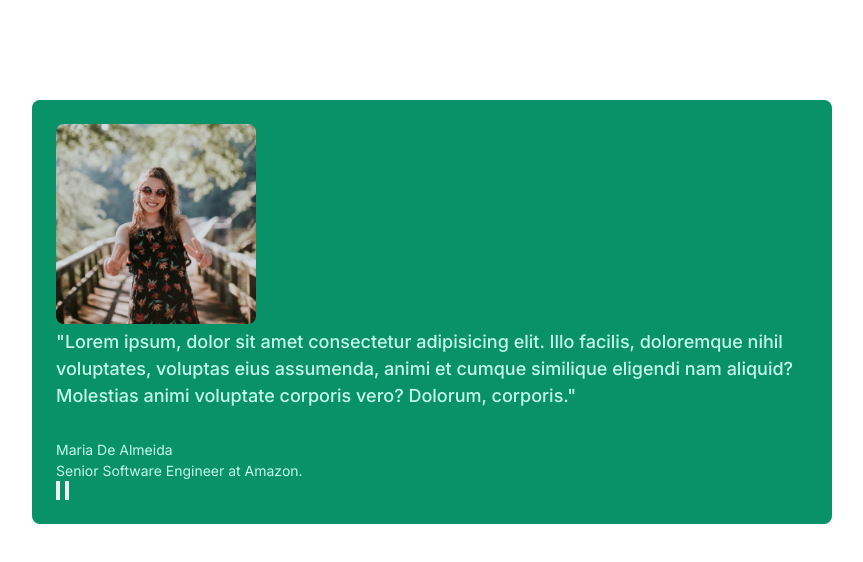
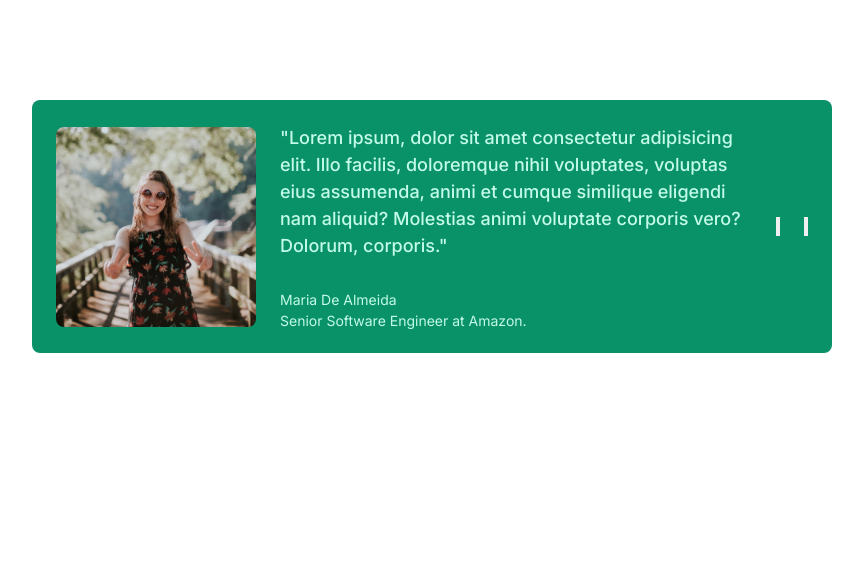
Before and after one commit to ChaitanyaVSH/WebDesign, a plain HTML site: page Components/Carousel/index.html in a window 1280 px wide. Shown: the whole page, without its empty margins (208-1071 px from the left). Drawn offline with Linux system fonts and the light colour scheme; files whose address does not match are found by name.

Commit message:
[COMPONENTS][Carousel] Created layout for the component

```diff
--- a/Components/Carousel/styles.css
+++ b/Components/Carousel/styles.css
@@ -53,6 +53,11 @@ img {
   margin: 100px auto;
   padding: 24px;
   border-radius: 8px;
+
+  /* Since it is a 1D layout, we can use flexbox to control the elements */
+  display: flex;
+  align-items: center;
+  gap: 24px;
 }
 
 .testimonial {
```
